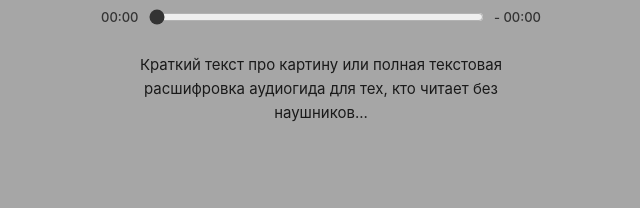
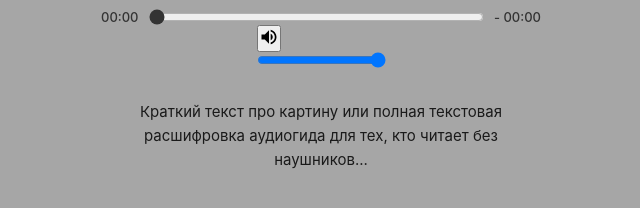
Before and after one commit to nesterenko-gallery/my-gallery-guide-, a plain HTML site: page index.html in a window 1280 px wide. Shown: the part 190-398 px from the top of the page, without its empty margins (319-959 px from the left). Drawn offline with Linux system fonts and the light colour scheme.

Commit message:
Update index.html

```diff
--- a/index.html
+++ b/index.html
@@ -35,7 +35,19 @@
         <input type="range" id="seekSlider" value="0" min="0" step="1">
         <span id="duration">- 00:00</span>
       </div>
+    <!-- Блок регулировки громкости -->
+  <div class="volume-control-wrapper" id="volumeControl">
+    <button type="button" class="volume-toggle-btn" id="volumeToggleBtn" aria-label="Звук">
+      <!-- Иконка динамика -->
+      <svg id="volIcon" viewBox="0 0 24 24" width="20" height="20" fill="currentColor">
+        <path d="M3 9v6h4l5 5V4L7 9H3zm13.5 3c0-1.77-1.02-3.29-2.5-4.03v8.05c1.48-.73 2.5-2.25 2.5-4.02zM14 3.23v2.06c2.89.86 5 3.54 5 6.71s-2.11 5.85-5 6.71v2.06c4.01-.91 7-4.49 7-8.77s-2.99-7.86-7-8.77z"/>
+      </svg>
+    </button>
+    <div class="volume-slider-popup" id="volumePopup">
+      <input type="range" id="volumeSlider" min="0" max="1" step="0.05" value="1">
     </div>
+  </div>
+</div>
 
     <!-- Текстовое описание / транскрипт -->
     <div class="transcript-wrapper">
```
